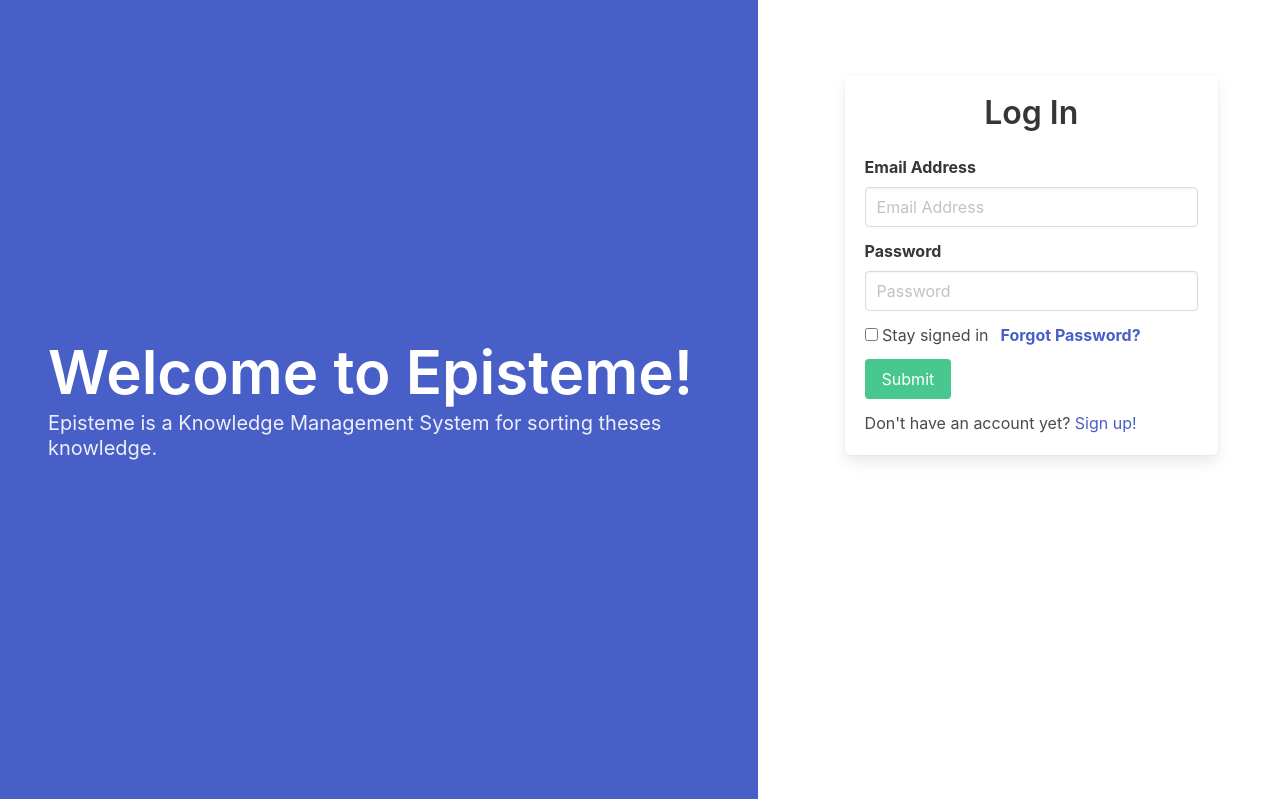
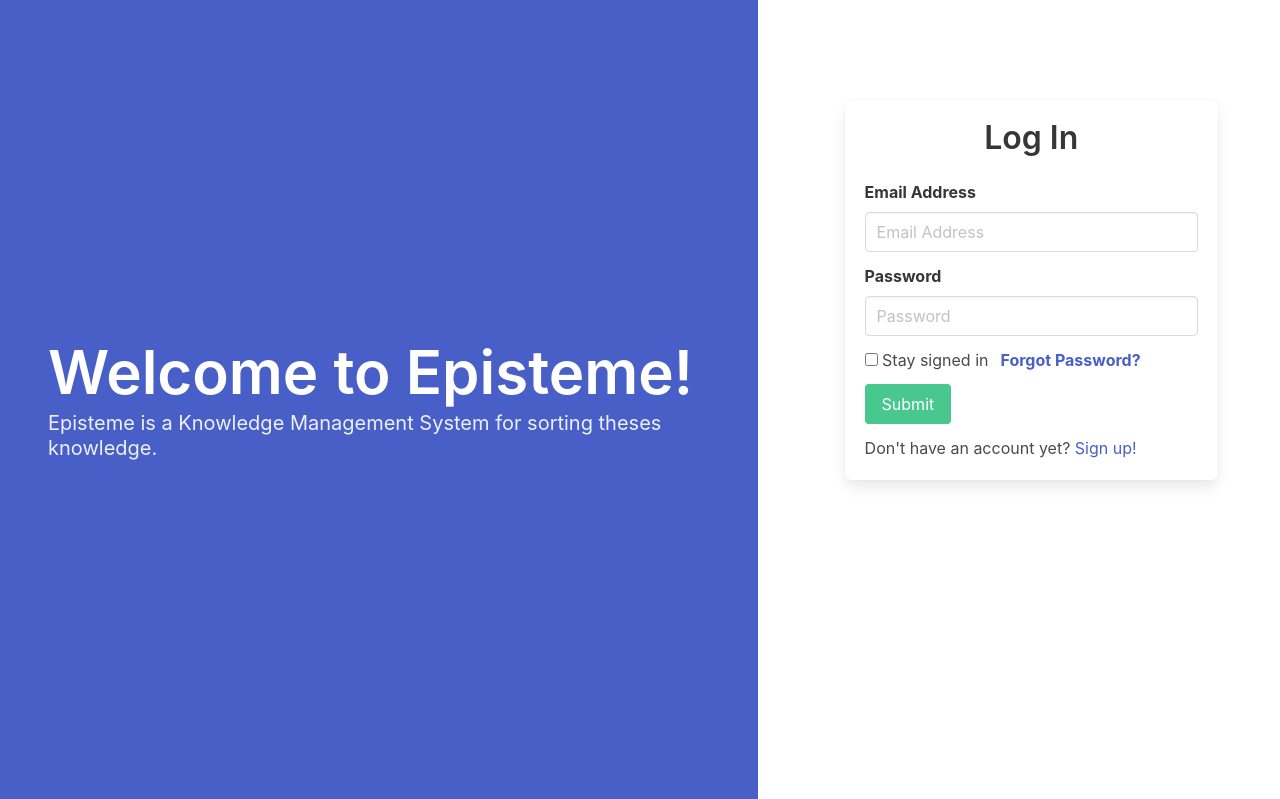
Before and after one commit to gelolaus/episteme, a Flask app: page /landing in a window 1280 px wide. Shown: the part 52-851 px from the top of the page. Run offline with Flask 3, Linux system fonts and the light colour scheme.

Commit message:
style: adjust account_box margin

```diff
--- a/static/css/main.css
+++ b/static/css/main.css
@@ -14,7 +14,7 @@ body {
 .account_box {
     display: block;
     width: 75%;
-    margin-top: 15% !important;
+    margin-top: 20% !important;
     margin: auto;
 }
 
```
